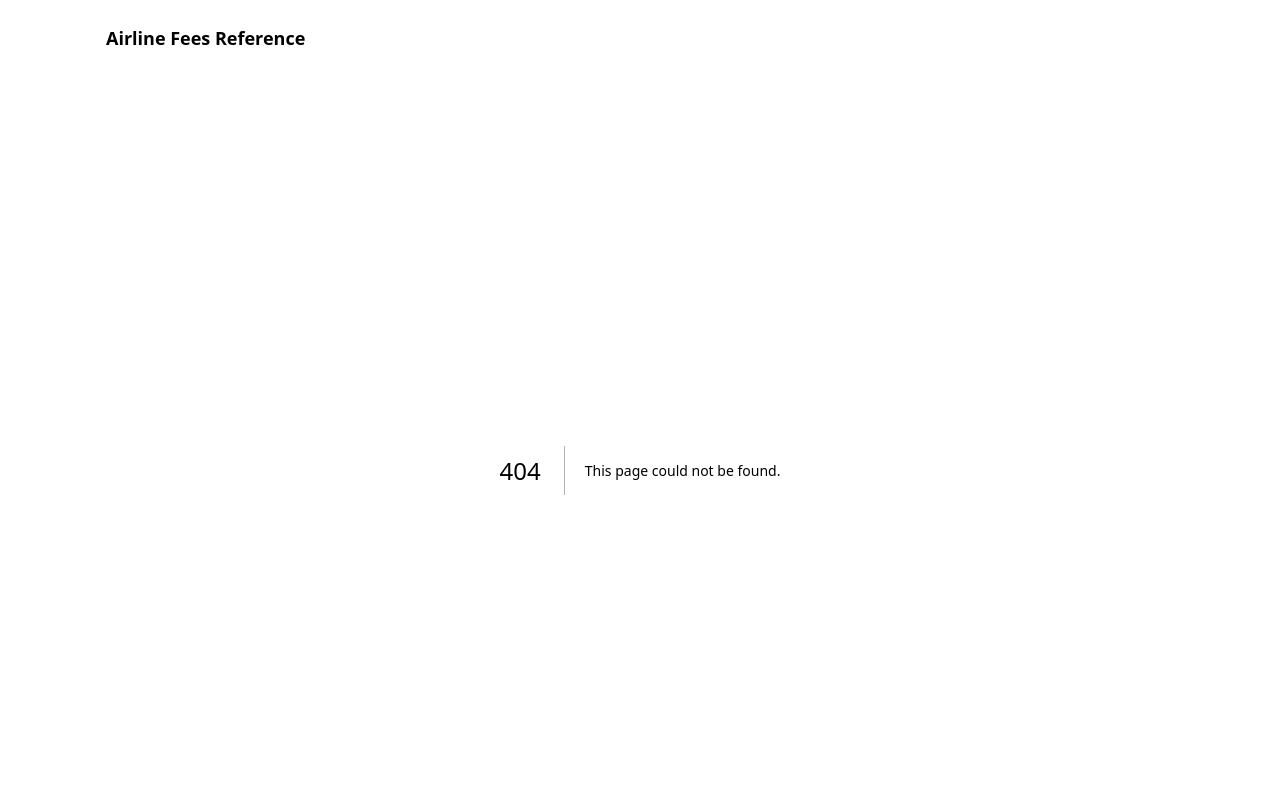
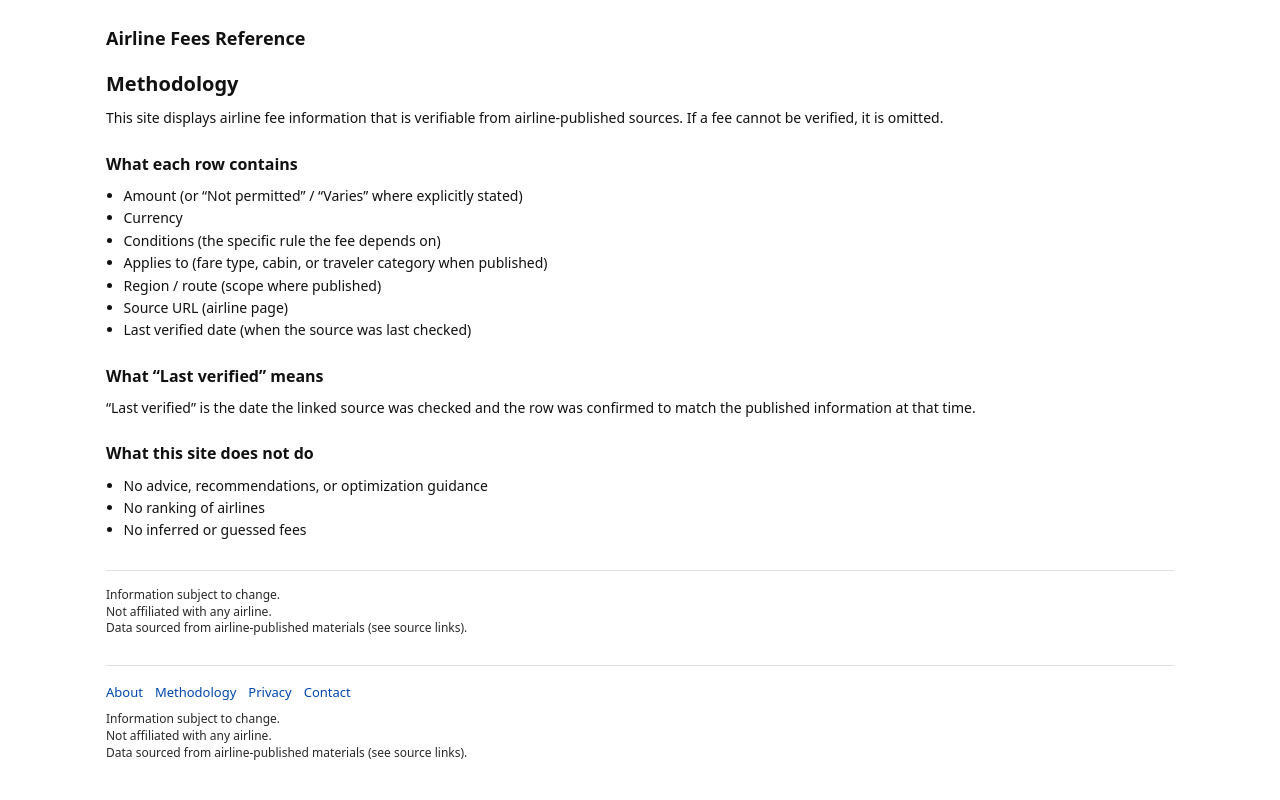
Before and after one commit to rwhonyaku/airline-fees-reference, a Next.js app: page /methodology in a window 1280 px wide. Before the commit this address had no page. Shown: the top 800 px of the page. Built offline with nearby package versions, Linux system fonts and the light colour scheme.

Commit message:
Add about/methodology/contact pages and footer links

```diff
--- a/app/layout.tsx
+++ b/app/layout.tsx
@@ -57,10 +57,11 @@ export default function RootLayout({ children }: { children: React.ReactNode })
               fontSize: 13,
             }}
           >
-            <div style={{ marginBottom: 8 }}>
-              <a href="/privacy" style={{ color: "#555", textDecoration: "underline" }}>
-                Privacy Policy
-              </a>
+            <div style={{ display: "flex", gap: 12, flexWrap: "wrap", marginBottom: 8 }}>
+              <a href="/about">About</a>
+              <a href="/methodology">Methodology</a>
+              <a href="/privacy">Privacy</a>
+              <a href="/contact">Contact</a>
             </div>
 
             <Disclaimer />
--- /dev/null
+++ b/app/methodology/page.tsx
@@ -0,0 +1,44 @@
+import type { Metadata } from "next";
+import { canonical } from "@/lib/seo";
+
+export const metadata: Metadata = {
+  title: "Methodology",
+  alternates: { canonical: canonical("/methodology") },
+};
+
+export default function MethodologyPage() {
+  return (
+    <div style={{ maxWidth: 900 }}>
+      <h1 style={{ fontSize: 20, marginTop: 0 }}>Methodology</h1>
+
+      <p>
+        This site displays airline fee information that is verifiable from airline-published sources.
+        If a fee cannot be verified, it is omitted.
+      </p>
+
+      <h2 style={{ fontSize: 16 }}>What each row contains</h2>
+      <ul>
+        <li>Amount (or “Not permitted” / “Varies” where explicitly stated)</li>
+        <li>Currency</li>
+        <li>Conditions (the specific rule the fee depends on)</li>
+        <li>Applies to (fare type, cabin, or traveler category when published)</li>
+        <li>Region / route (scope where published)</li>
+        <li>Source URL (airline page)</li>
+        <li>Last verified date (when the source was last checked)</li>
+      </ul>
+
+      <h2 style={{ fontSize: 16 }}>What “Last verified” means</h2>
+      <p>
+        “Last verified” is the date the linked source was checked and the row was confirmed to match
+        the published information at that time.
+      </p>
+
+      <h2 style={{ fontSize: 16 }}>What this site does not do</h2>
+      <ul>
+        <li>No advice, recommendations, or optimization guidance</li>
+        <li>No ranking of airlines</li>
+        <li>No inferred or guessed fees</li>
+      </ul>
+    </div>
+  );
+}
```
Also changed, not shown: app/about/page.tsx (added, +25 -0 lines), app/contact/page.tsx (added, +27 -0 lines).
